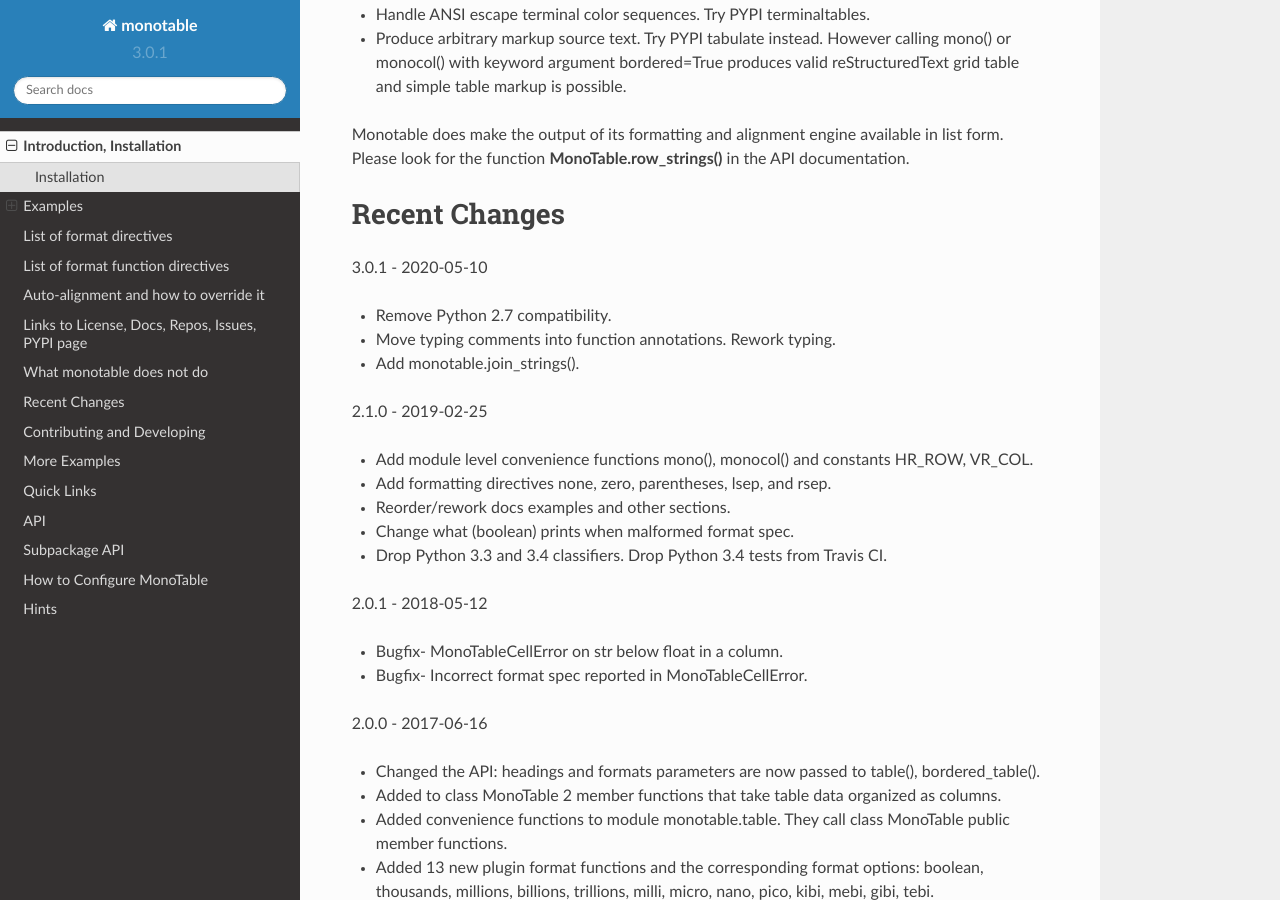
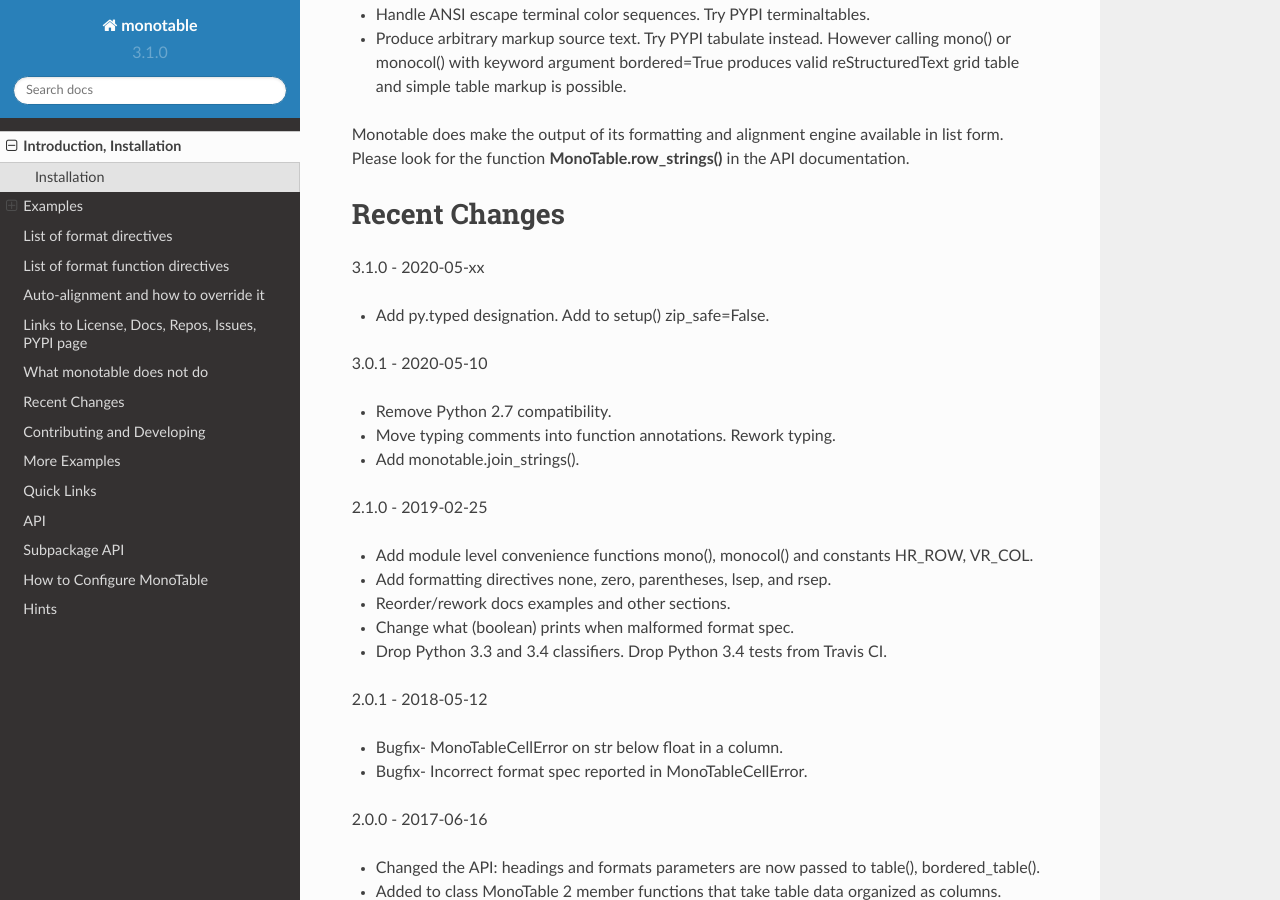
Before and after one commit to tmarktaylor/monotable, a Sphinx documentation site: the page built from doc/introduction.rst, in a window 1280 px wide and 900 px high, scrolled down 7365 px. Built offline with Sphinx 7.4.7 and the Read the Docs theme 2.0.0, drawn with Linux system fonts in a browser that asks for light colours.

Commit message:
add py.typed, zip_safe=False per pep 561.

```diff
--- a/README.rst
+++ b/README.rst
@@ -443,6 +443,10 @@
 
 Recent Changes
 ==============
+3.1.0 - 2020-05-xx
+
+- Add py.typed designation. Add to setup() zip_safe=False.
+
 3.0.1 - 2020-05-10
 
 - Remove Python 2.7 compatibility.
--- a/doc/conf.py
+++ b/doc/conf.py
@@ -62,9 +62,9 @@
 # built documents.
 #
 # The short X.Y version.
-version = u'3.0.1'
+version = u'3.1.0'
 # The full version, including alpha/beta/rc tags.
-release = u'3.0.1'
+release = u'3.1.0'
 
 # The language for content autogenerated by Sphinx. Refer to documentation
 # for a list of supported languages.
--- a/doc/index.rst
+++ b/doc/index.rst
@@ -6,7 +6,7 @@
 monotable Documentation
 =======================
 
-monotable version 3.0.1.
+monotable version 3.1.0.
 
 ASCII table with per column format specs, multi-line content,
 formatting directives, column width control.
--- a/monotable/__init__.py
+++ b/monotable/__init__.py
@@ -18,7 +18,7 @@
 
 """ASCII table: per column format specs, formatting directives, multi-line.
 """
-__version__ = '3.0.1'
+__version__ = '3.1.0'
 
 __all__ = ['HR_ROW', 'VR_COL', 'mono', 'monocol', 'join_strings', 'MonoTable']
 
--- a/setup.py
+++ b/setup.py
@@ -95,7 +95,7 @@
 
 setup(
     name='monotable',
-    version='3.0.1',
+    version='3.1.0',
     description=('ASCII table with per column format specs, '
                  'multi-line content, formatting directives, '
                  'column width control.'),
@@ -121,6 +121,8 @@
         'Topic :: Utilities',
     ],
     python_requires='>=3.5',
+    package_data={"monotable": ["py.typed"]},
+    zip_safe=False,    # per mypy 26.2  Making PEP 561 compatible packages
     packages=['monotable'],
     keywords='ascii table pretty',
 
```
Also changed, not shown: 2 other files.
